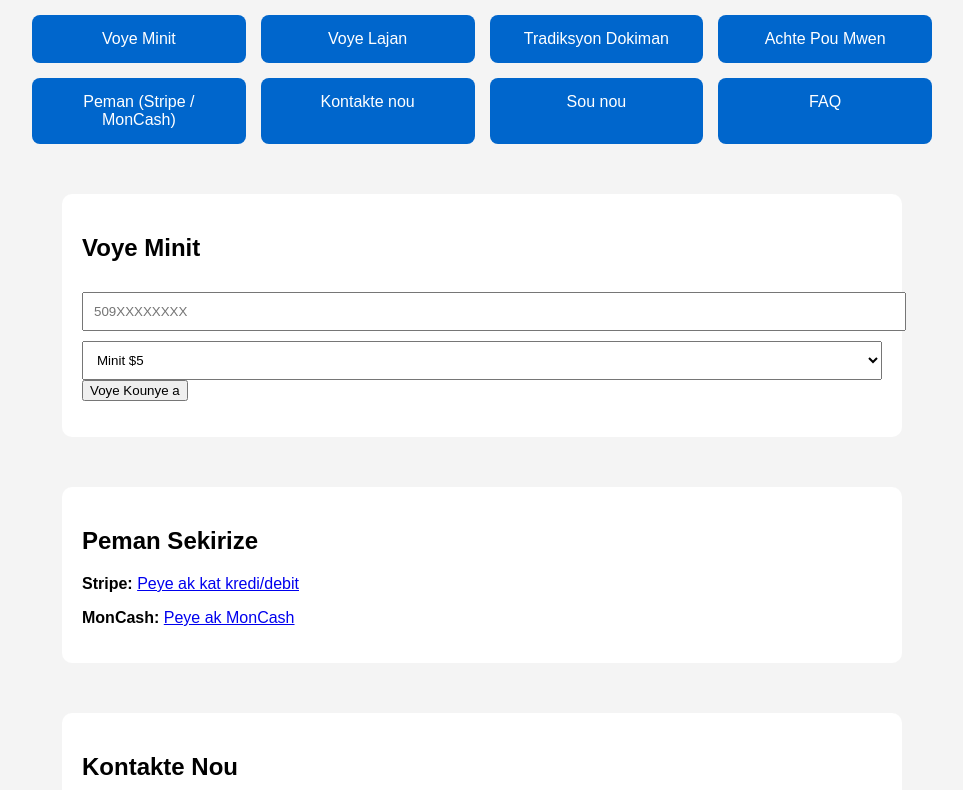
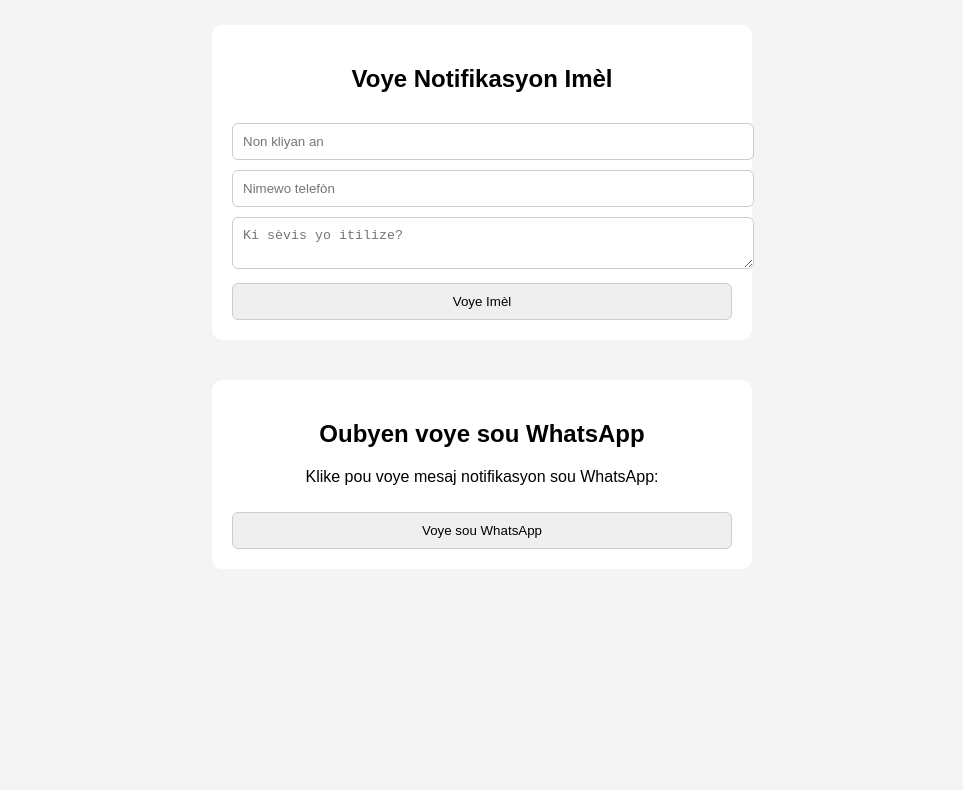
Before and after one commit to rudymix007/Palepalew-1, a plain HTML site: page index.html in a window 1280 px wide. Shown: the part 101-891 px from the top of the page, without its empty margins (158-1121 px from the left). After the commit the page ends 800 px from the top, so only its background shows below. Drawn offline with Linux system fonts and the light colour scheme.

Commit message:
Add files via upload

```diff
--- a/index.html
+++ b/index.html
@@ -2,93 +2,42 @@
 <!DOCTYPE html>
 <html>
 <head>
-    <title>PALE PALE'W - Sèvis Konplè</title>
+    <title>PALE PALE'W - Notifikasyon</title>
     <meta charset="UTF-8">
     <style>
-        body { font-family: Arial, sans-serif; background: #f4f4f4; padding: 20px; text-align: center; }
+        body { font-family: Arial; background: #f4f4f4; padding: 20px; text-align: center; }
         h1 { margin-bottom: 30px; }
-        .button-grid { display: grid; grid-template-columns: repeat(auto-fit, minmax(200px, 1fr)); gap: 15px; max-width: 900px; margin: auto; }
-        .btn {
-            background-color: #0066cc;
-            color: white;
-            padding: 15px;
-            border: none;
-            border-radius: 8px;
-            font-size: 16px;
-            text-decoration: none;
-            display: inline-block;
-            cursor: pointer;
-            transition: background 0.3s ease;
+        .section {
+            margin-top: 40px; padding: 20px; background: white;
+            border-radius: 10px; max-width: 500px; margin-left: auto; margin-right: auto;
         }
-        .btn:hover { background-color: #004a99; }
-        .section { margin-top: 50px; padding: 20px; background: #fff; border-radius: 10px; max-width: 800px; margin-left: auto; margin-right: auto; text-align: left; }
-        input, select, textarea { width: 100%; padding: 10px; margin-top: 10px; }
+        input, textarea, button {
+            width: 100%; padding: 10px; margin-top: 10px;
+            border-radius: 6px; border: 1px solid #ccc;
+        }
     </style>
 </head>
 <body>
-    <h1>PALE PALE'W - Sèvis Konplè</h1>
-    <div class="button-grid">
-        <a class="btn" href="#voye-minit">Voye Minit</a>
-        <a class="btn" href="#voye-lajan">Voye Lajan</a>
-        <a class="btn" href="#tradiksyon">Tradiksyon Dokiman</a>
-        <a class="btn" href="#achte-pou-mwen">Achte Pou Mwen</a>
-        <a class="btn" href="#payment">Peman (Stripe / MonCash)</a>
-        <a class="btn" href="#contact">Kontakte nou</a>
-        <a class="btn" href="#about">Sou nou</a>
-        <a class="btn" href="#faq">FAQ</a>
-    </div>
+    <h1>PALE PALE'W - Notifikasyon Tès</h1>
 
-    <div class="section" id="voye-minit">
-        <h2>Voye Minit</h2>
-        <input type="text" id="number" placeholder="509XXXXXXXX">
-        <select id="amount">
-            <option value="5">Minit $5</option>
-            <option value="10">Minit $10</option>
-        </select>
-        <button onclick="sendTopup()">Voye Kounye a</button>
-        <p id="msg"></p>
-    </div>
-
-    <div class="section" id="payment">
-        <h2>Peman Sekirize</h2>
-        <p><strong>Stripe:</strong> <a href="https://buy.stripe.com" target="_blank">Peye ak kat kredi/debit</a></p>
-        <p><strong>MonCash:</strong> <a href="https://moncash.app" target="_blank">Peye ak MonCash</a></p>
-    </div>
-
-    <div class="section" id="contact">
-        <h2>Kontakte Nou</h2>
-        <form>
-            <input type="text" placeholder="Non ou">
-            <input type="email" placeholder="Imèl ou">
-            <textarea placeholder="Ekri mesaj ou..."></textarea>
-            <button type="submit">Voye</button>
+    <div class="section">
+        <h2>Voye Notifikasyon Imèl</h2>
+        <form action="https://formsubmit.co/palepalew@gmail.com" method="POST">
+            <input type="text" name="non" placeholder="Non kliyan an" required>
+            <input type="text" name="telefòn" placeholder="Nimewo telefòn" required>
+            <textarea name="mesaj" placeholder="Ki sèvis yo itilize?" required></textarea>
+            <input type="hidden" name="_subject" value="Nouvo Sèvis sou Pale Pale'w">
+            <input type="hidden" name="_captcha" value="false">
+            <button type="submit">Voye Imèl</button>
         </form>
     </div>
 
-    <div class="section" id="about">
-        <h2>Kisa PALE PALE'W ye?</h2>
-        <p>PALE PALE’W se yon platfòm dijital pou voye minit, transfè lajan, tradiksyon ak achte sou entènèt. Nou kreye li pou fasilite kominote Ayisyen an — toupatou nan mond lan.</p>
+    <div class="section">
+        <h2>Oubyen voye sou WhatsApp</h2>
+        <p>Klike pou voye mesaj notifikasyon sou WhatsApp:</p>
+        <a href="https://wa.me/50937123456?text=Nouvo+lod+sou+PALE+PALEW+✅" target="_blank">
+            <button>Voye sou WhatsApp</button>
+        </a>
     </div>
-
-    <div class="section" id="faq">
-        <h2>Kesyon Poze Souvan (FAQ)</h2>
-        <p><strong>Kijan mwen ka voye minit?</strong><br>Antre nimewo telefòn lan, chwazi kantite, epi klike “Voye Kounye a”.</p>
-        <p><strong>Eske mwen ka itilize MonCash?</strong><br>Wi, klike sou lyen MonCash la nan seksyon peman.</p>
-        <p><strong>Ki jan mwen ka kontakte nou?</strong><br>Ranpli fòm lan oswa voye mesaj sou WhatsApp.</p>
-    </div>
-
-    <script>
-    async function sendTopup() {
-        const number = document.getElementById('number').value;
-        const amount = document.getElementById('amount').value;
-        const res = await fetch('/api/sendTopup', {
-            method: 'POST',
-            headers: { 'Content-Type': 'application/json' },
-            body: JSON.stringify({ number, amount })
-        });
-        const data = await res.json();
-        document.getElementById('msg').innerText = data.message || 'Repons resevwa.';
-    }
-    </script>
 </body>
 </html>
```
